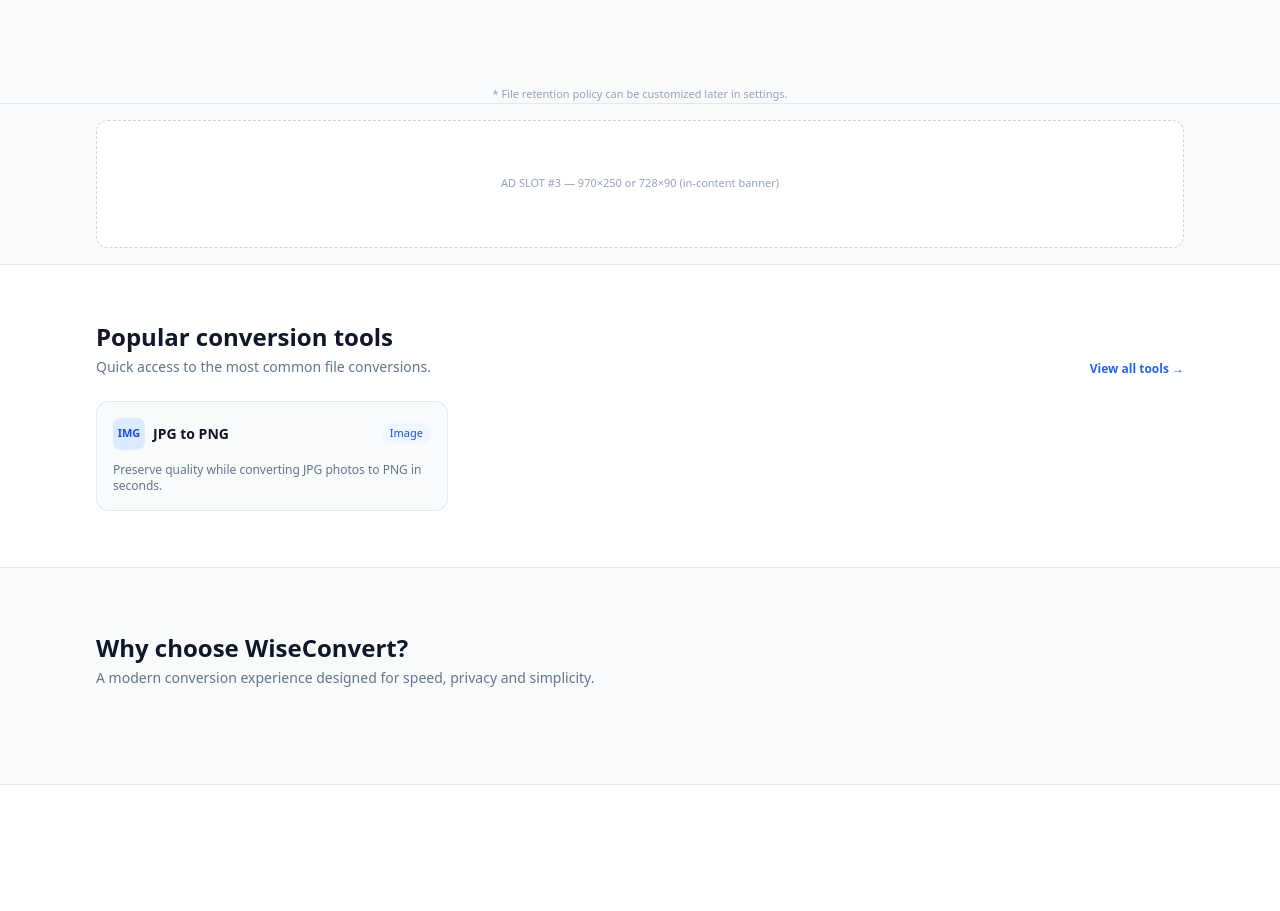
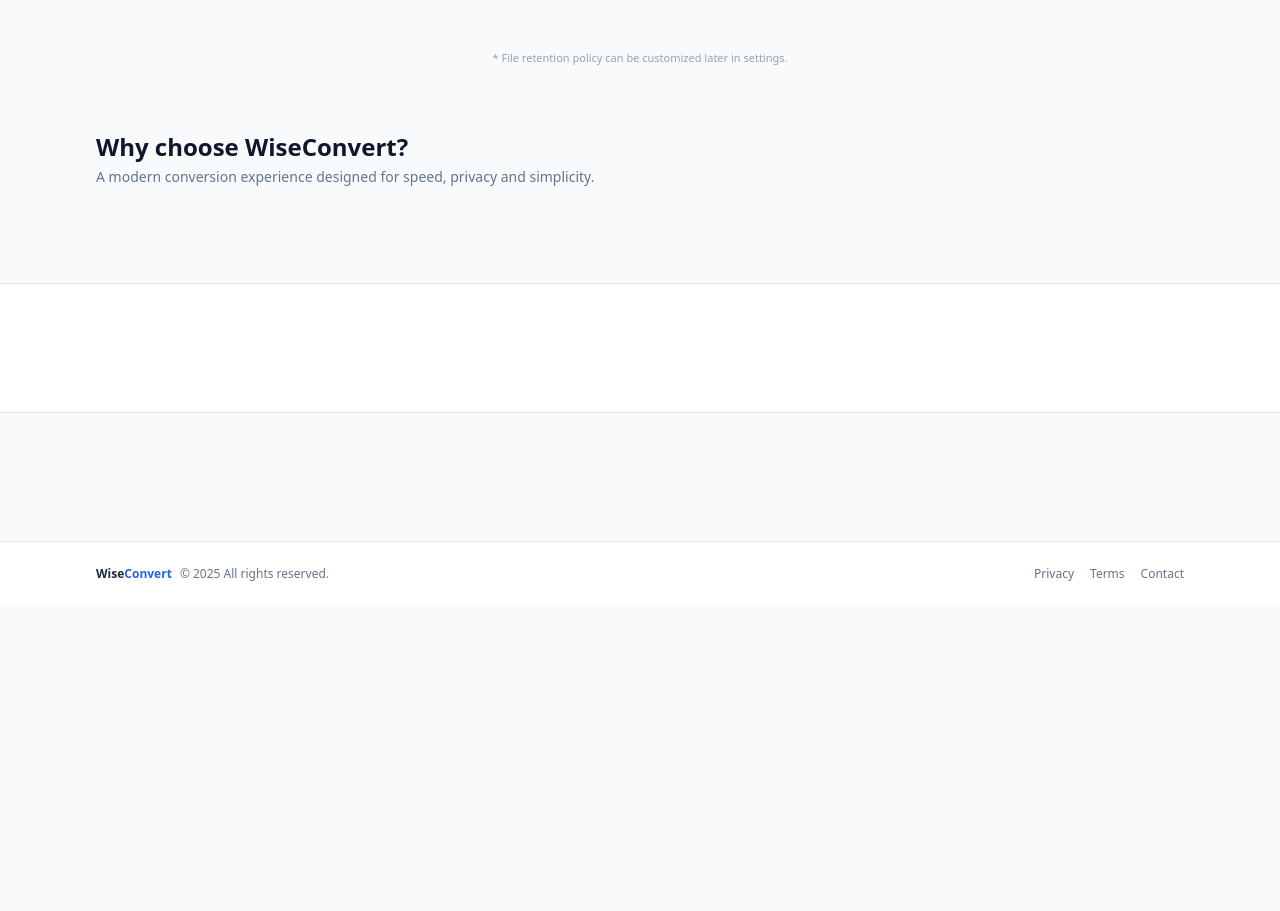
Before and after one commit to boltrsss/wiseconvert, a Next.js app: page / in a window 1280 px wide. Shown: the part 991-1902 px from the top of the page. After the commit the page ends 1597 px from the top, so only its background shows below. Built offline with nearby package versions, Linux system fonts and the light colour scheme.

Commit message:
Update page.tsx

```diff
--- a/app/page.tsx
+++ b/app/page.tsx
@@ -59,9 +59,9 @@ export default function HomePage() {
       <main className="flex-1">
         {/* Hero / Uploader */}
 <section className="bg-gradient-to-b from-white to-slate-50">
-          <div className="max-w-6xl mx-auto px-4 sm:px-6 lg:px-8 py-12 lg:py-20 grid lg:grid-cols-3 gap-10 lg:gap-8 items-start">
+  <div className="max-w-6xl mx-auto px-4 sm:px-6 lg:px-8 py-12 lg:py-20 grid lg:grid-cols-2 gap-10 lg:gap-16 items-center">
     {/* Left: text */}
-            <div className="lg:col-span-2">
+    <div>
       <p className="inline-flex items-center gap-2 rounded-full bg-blue-50 px-3 py-1 text-xs font-semibold text-blue-700 border border-blue-100 mb-4">
         <span className="w-1.5 h-1.5 rounded-full bg-blue-500" />
         New — All-in-one online file converter
@@ -71,9 +71,8 @@ export default function HomePage() {
         Convert any file <span className="text-blue-600">in seconds</span>.
       </h1>
       <p className="text-slate-600 text-base sm:text-lg mb-6">
-                WiseConvert lets you convert images, videos, audio and
-                documents with a simple drag &amp; drop interface. Fast, secure
-                and free to start.
+        WiseConvert lets you convert images, videos, audio and documents
+        with a simple drag &amp; drop interface. Fast, secure and free to start.
       </p>
 
       <ul className="flex flex-wrap gap-3 text-xs sm:text-sm text-slate-600 mb-8">
@@ -109,7 +108,7 @@ export default function HomePage() {
       </div>
     </div>
 
-            {/* Right: uploader + 🟡 Ad Slot 2（側邊 300x250） */}
+    {/* Right: uploader + Ad slot 2 */}
     <div className="space-y-4">
       {/* Uploader card */}
       <div className="bg-white rounded-2xl border border-slate-200 shadow-sm p-4 sm:p-6 lg:p-7">
@@ -132,7 +131,7 @@ export default function HomePage() {
           </button>
         </div>
 
-                {/* Dropzone (之後可換成你自己的 <FileUpload /> 或 <UploadDropzone />) */}
+        {/* Dropzone（之後可以換成你的 UploadDropzone / FileUpload component） */}
         <label className="group flex flex-col items-center justify-center gap-3 text-center border-2 border-dashed border-slate-200 rounded-xl px-4 py-8 cursor-pointer hover:border-blue-400 hover:bg-blue-50/40 transition-colors">
           <div className="w-12 h-12 rounded-full bg-blue-50 flex items-center justify-center">
             <svg
@@ -208,7 +207,7 @@ export default function HomePage() {
         </div>
       </div>
 
-              {/* 🟡 Ad Slot 2 – Hero 右側 300x250 */}
+      {/* Ad Slot 2 – Hero 右邊 300x250 */}
       <div className="hidden lg:block">
         <div className="h-64 w-full rounded-xl border border-dashed border-slate-300 bg-white/70 flex items-center justify-center text-[11px] text-slate-400">
           AD SLOT #2 — 300×250 (sidebar)
@@ -222,66 +221,6 @@ export default function HomePage() {
   </p>
 </section>
 
-        {/* 🟡 Ad Slot 3 – 文章區中間 970x250 / 728x90 */}
-        <section className="py-4 bg-slate-50 border-t border-b border-slate-200">
-          <div className="max-w-6xl mx-auto px-4 sm:px-6 lg:px-8">
-            <div className="h-24 sm:h-32 rounded-xl border border-dashed border-slate-300 bg-white flex items-center justify-center text-[11px] text-slate-400">
-              AD SLOT #3 — 970×250 or 728×90 (in-content banner)
-            </div>
-          </div>
-        </section>
-
-        {/* Top tools */}
-        <section
-          id="tools"
-          className="py-10 lg:py-14 border-b border-slate-200 bg-white"
-        >
-          <div className="max-w-6xl mx-auto px-4 sm:px-6 lg:px-8">
-            <div className="flex items-end justify-between gap-4 mb-6">
-              <div>
-                <h2 className="text-xl sm:text-2xl font-semibold text-slate-900">
-                  Popular conversion tools
-                </h2>
-                <p className="text-sm text-slate-500 mt-1">
-                  Quick access to the most common file conversions.
-                </p>
-              </div>
-              <a
-                href="#"
-                className="hidden sm:inline-flex text-xs font-semibold text-blue-600 hover:text-blue-700"
-              >
-                View all tools →
-              </a>
-            </div>
-
-            <div className="grid sm:grid-cols-2 lg:grid-cols-3 gap-4">
-              {/* Tool cards 略，跟前一版相同 */}
-              {/* 你可以照需要增加或修改工具卡片 */}
-              {/* 下面只是範例其中一個，其他你可以複製改文字 */}
-              <a className="group p-4 rounded-xl border border-slate-200 bg-slate-50 hover:bg-white hover:border-blue-200 transition-colors">
-                <div className="flex items-center justify-between mb-3">
-                  <div className="flex items-center gap-2">
-                    <div className="w-8 h-8 rounded-lg bg-blue-100 flex items-center justify-center text-[11px] font-semibold text-blue-700">
-                      IMG
-                    </div>
-                    <h3 className="text-sm font-semibold text-slate-900">
-                      JPG to PNG
-                    </h3>
-                  </div>
-                  <span className="text-[11px] px-2 py-0.5 rounded-full bg-blue-50 text-blue-700 font-medium">
-                    Image
-                  </span>
-                </div>
-                <p className="text-xs text-slate-500">
-                  Preserve quality while converting JPG photos to PNG in
-                  seconds.
-                </p>
-              </a>
-
-              {/* …其餘工具卡片你可以重複上面 pattern */}
-            </div>
-          </div>
-        </section>
 
         {/* Features */}
         <section id="features" className="py-12 lg:py-16 bg-slate-50">
```
Lines whose indentation alone changed are shown as unchanged.
